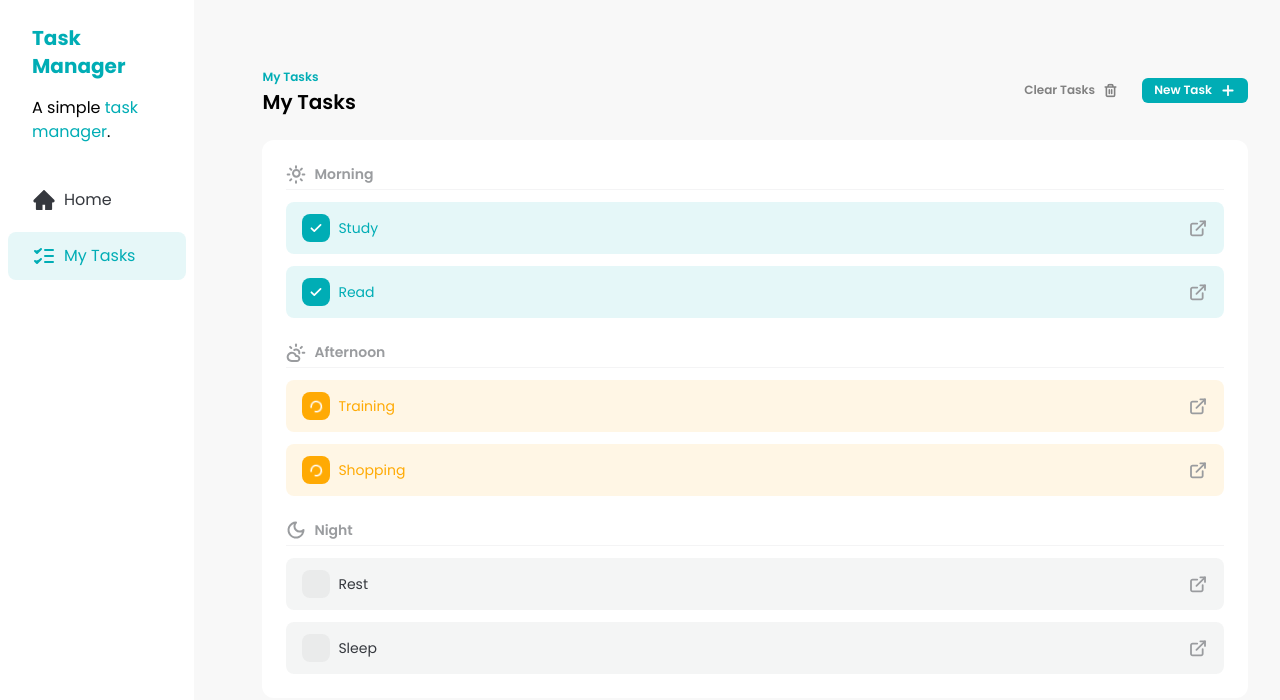
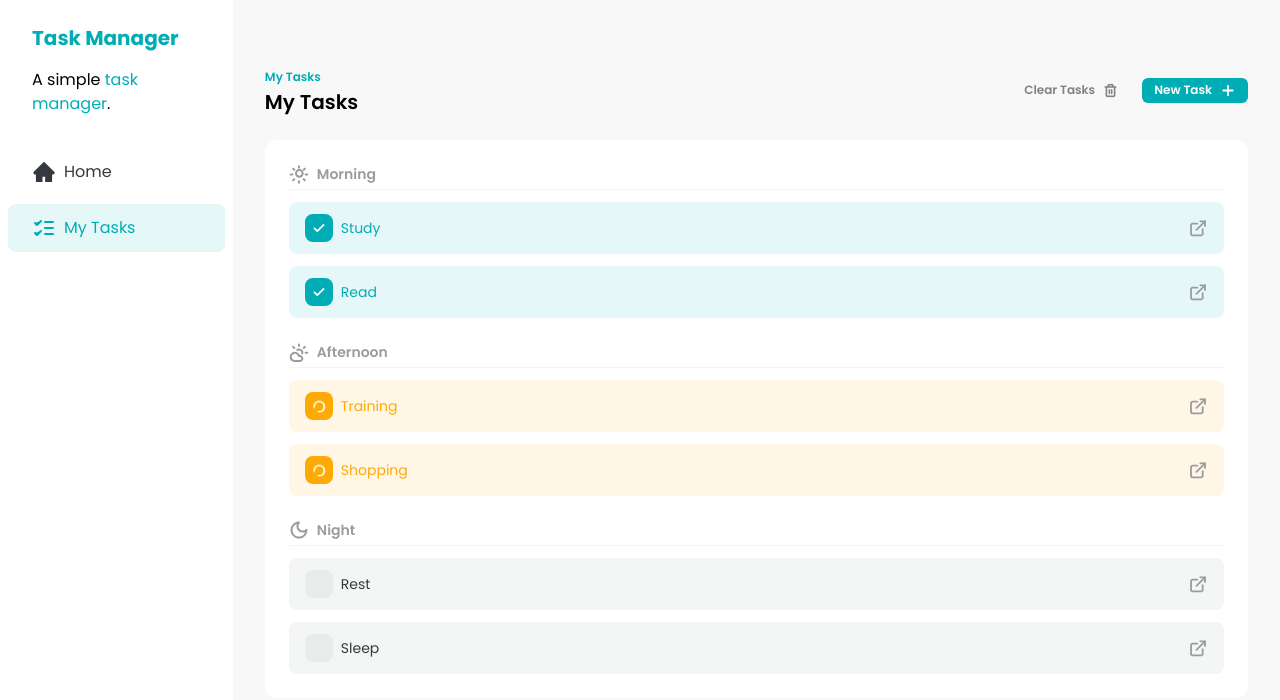
Before and after one commit to guitessmann09/fsc-task-manager, a React (Vite) app: page / in a window 1280 px wide. Shown: the top 700 px of the page. Built offline with nearby package versions, Linux system fonts and the light colour scheme.

Commit message:
feat: update spaces between sidebar and tasks

```diff
--- a/src/App.jsx
+++ b/src/App.jsx
@@ -3,7 +3,7 @@
 
 const App = () => {
   return (
-    <div className="flex gap-9">
+    <div className="flex">
       <Sidebar />
       <Tasks />
     </div>
--- a/src/components/Sidebar.jsx
+++ b/src/components/Sidebar.jsx
@@ -4,7 +4,7 @@
 
 const Sidebar = () => {
   return (
-    <div className="h-screen w-64 bg-white">
+    <div className="h-screen w-72 bg-white">
       <div className="space-y-4 px-8 py-6">
         <h1 className="text-xl font-bold text-[#00ADB5]">Task Manager</h1>
         <p>
--- a/src/components/Tasks.jsx
+++ b/src/components/Tasks.jsx
@@ -35,8 +35,8 @@
     setTasks(newTasks)
   }
   return (
-    <div className="px-8 py-16">
-      <div className="flex w-[77vw] justify-between">
+    <div className="w-full space-y-6 px-8 py-16">
+      <div className="flex w-full justify-between">
         <div>
           <span className="text-xs font-semibold text-[#00ADB5]">My Tasks</span>
           <h2 className="text-xl font-semibold">My Tasks</h2>
```
